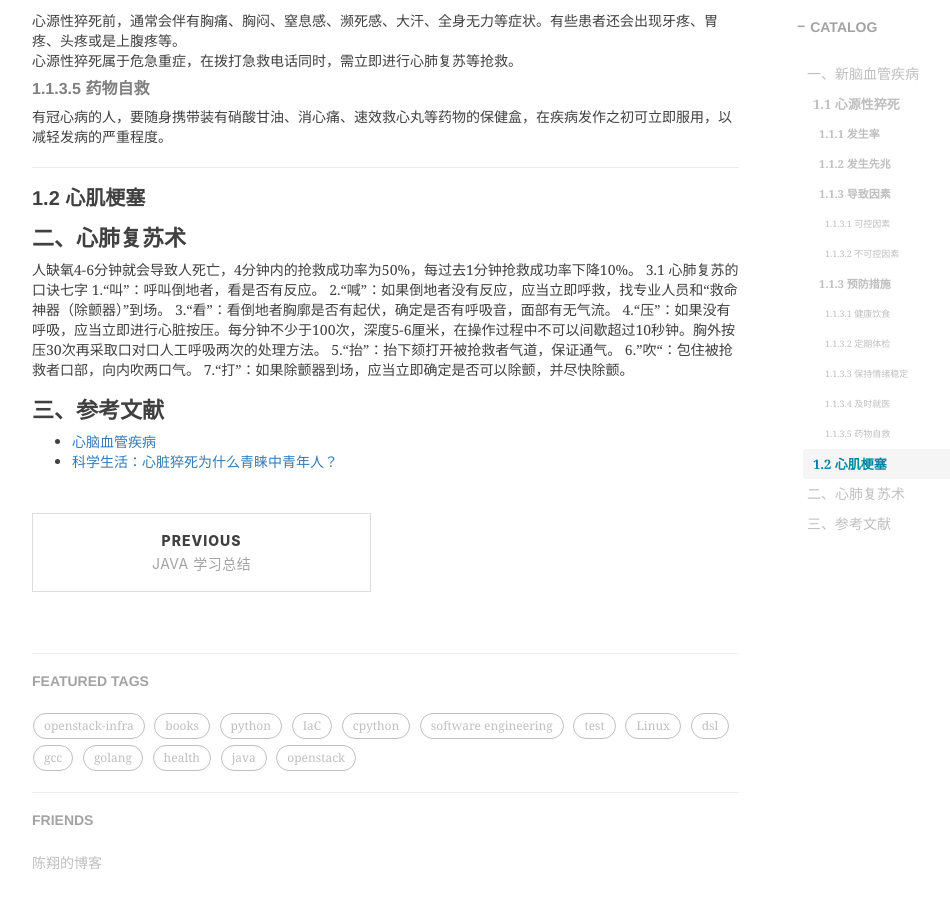
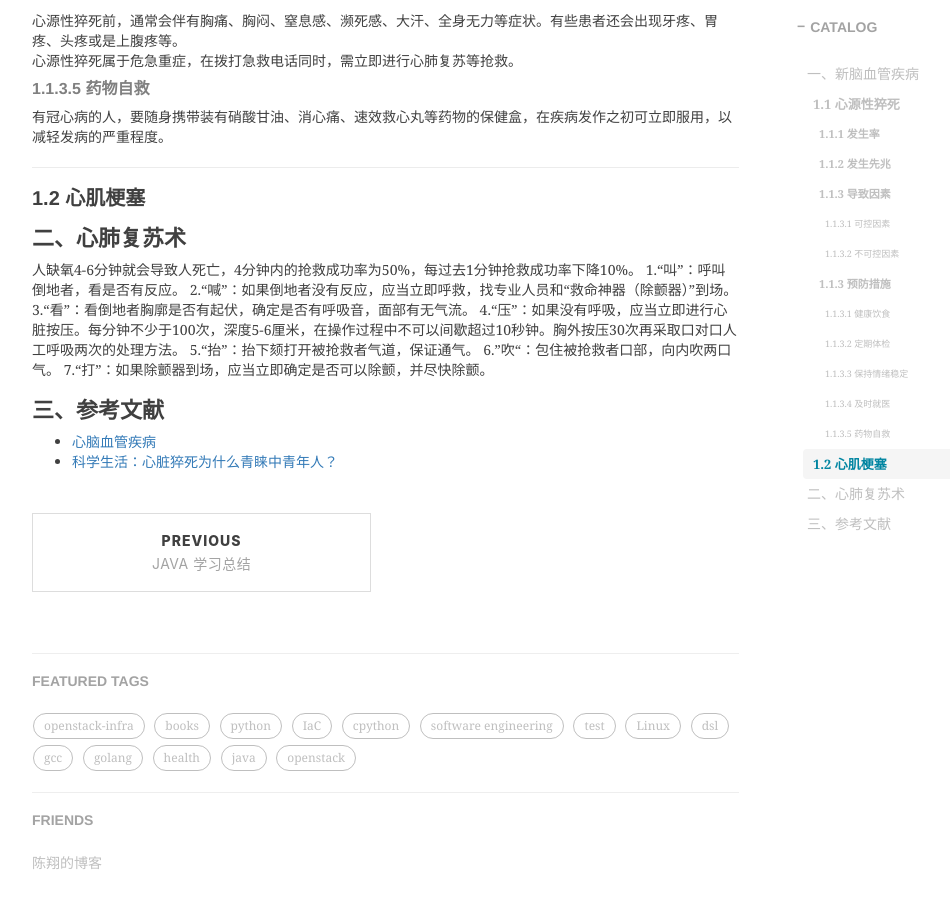
Before and after one commit to shihai1991/shihai1991.github.io, a Jekyll site: the page built from _posts/2023-03-20-心脑血管疾病.md, in a window 1280 px wide and 900 px high, scrolled down 1345 px. Shown: the whole window, without its empty margins (233-1183 px from the left). Built offline with Jekyll 4.4.1, drawn with Linux system fonts in a browser that asks for light colours; nearby versions of some CDN libraries; comment, search, counter and statistics services are not loaded.

Commit message:
Update 2023-03-20-心脑血管疾病.md

```diff
--- a/_posts/2023-03-20-心脑血管疾病.md
+++ b/_posts/2023-03-20-心脑血管疾病.md
@@ -55,7 +55,6 @@ time: '2023.03.20 18:51:00'
 
 # 二、心肺复苏术
 人缺氧4-6分钟就会导致人死亡，4分钟内的抢救成功率为50%，每过去1分钟抢救成功率下降10%。
-3.1 心肺复苏的口诀七字
 1.“叫”：呼叫倒地者，看是否有反应。
 2.“喊”：如果倒地者没有反应，应当立即呼救，找专业人员和“救命神器（除颤器）”到场。
 3.“看”：看倒地者胸廓是否有起伏，确定是否有呼吸音，面部有无气流。
```
